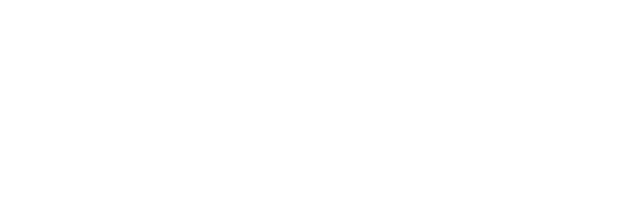
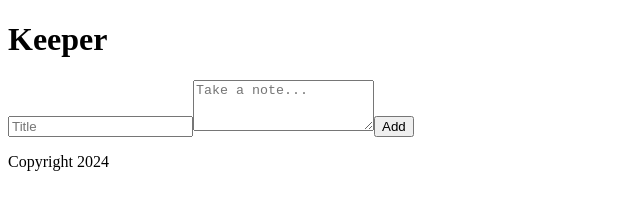
Before and after one commit to DheerajVerma945/Keeper, a plain HTML site: page index.html in a window 1280 px wide. Shown: the whole page, without its empty margins (0-640 px from the left). Drawn offline with Linux system fonts and the light colour scheme; the site is published under a folder, as on GitHub Pages, so addresses that start at the root find nothing.

Commit message:
Updated path of Script and Link tag

```diff
--- a/index.html
+++ b/index.html
@@ -4,8 +4,8 @@
     <meta charset="UTF-8" />
     <meta name="viewport" content="width=device-width, initial-scale=1.0" />
     <title>Keeper</title>
-    <script type="module" crossorigin src="/index.js"></script>
-    <link rel="stylesheet" crossorigin href="/styles.css">
+    <script type="module" crossorigin src="index.js"></script>
+    <link rel="stylesheet" crossorigin href="styles.css">
   </head>
   <body>
     <div id="root"></div>
```
